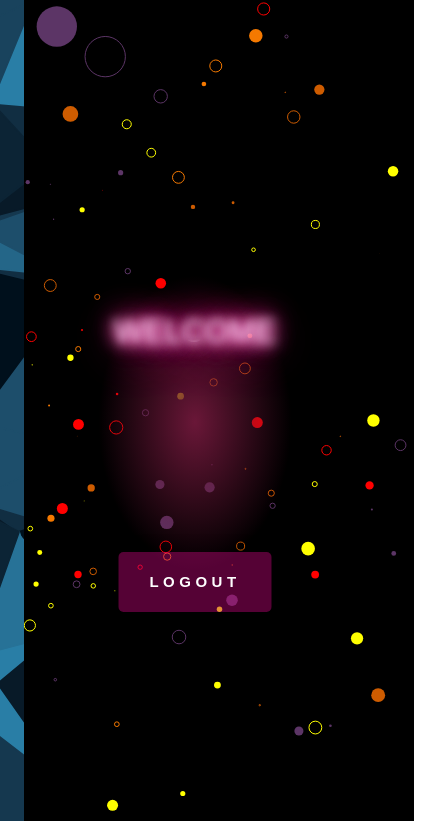
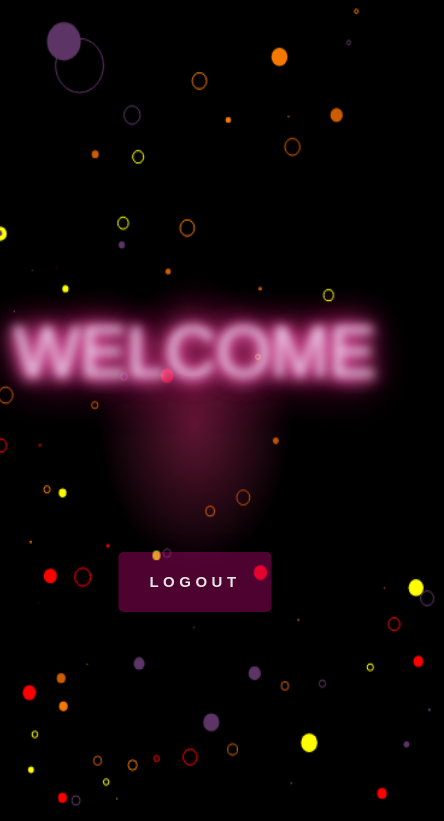
Before and after one commit to Kalyankumarpulapaka/frontend-passwordtask, a React (Vite) app: page /dashboard in a window 390 px wide. Shown: the top 821 px of the page, 444 px wide, since content can reach past the window. Built offline with nearby package versions, Linux system fonts and the light colour scheme; a web font is replaced by a local one.

Commit message:
media quey  updated

```diff
--- a/src/components/App.css
+++ b/src/components/App.css
@@ -519,3 +519,22 @@
       transform: rotate(360deg);
     }
   }
+
+
+  @media only screen and (max-width: 767px) {
+    canvas {
+
+width:470px;
+height: 1150px;
+margin-left: -50px;
+
+
+
+    }
+
+    .wel{
+      font-size: 70px;
+      margin-top: 40px;
+    }
+    /* Additional styles for other elements if needed */
+  }
--- a/src/components/Dashboard.jsx
+++ b/src/components/Dashboard.jsx
@@ -116,7 +116,7 @@ function Dashboard() {
 
 
 
-      <div className="sign " style={{paddingBottom:"180px"}} >
+      <div className="sign " id='sign' style={{paddingBottom:"180px"}} >
       <div className='wel'>
        WELCOME
     </div>
```
